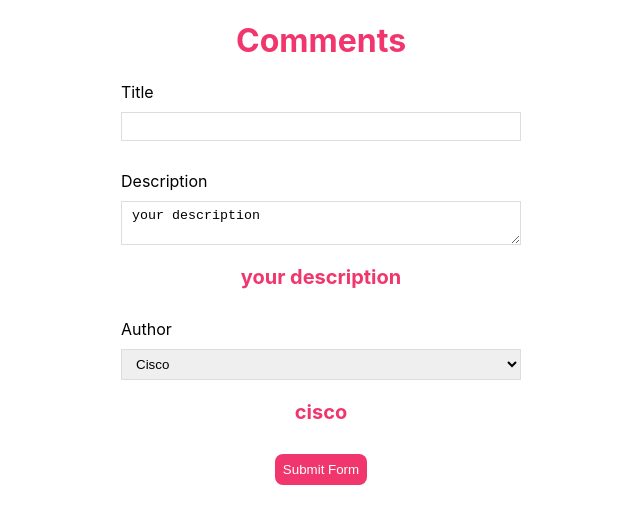
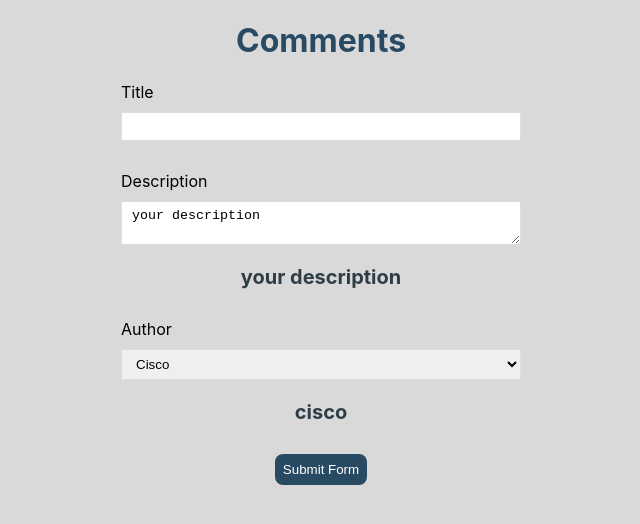
Before and after one commit to AliciaMyrie/react-forms, a React (Create React App) app: page / in a window 1280 px wide. Shown: the top 524 px of the page, without its empty margins (319-959 px from the left). Built offline with nearby package versions, Linux system fonts and the light colour scheme.

Commit message:
added pop up

```diff
--- a/src/App.css
+++ b/src/App.css
@@ -49,7 +49,7 @@ label {
 }
 h3 {
   font-size: 20px;
-  color: #f1356d;
+  color: #2f3e46;
   margin-bottom: 30px;
 }
 input,
@@ -64,7 +64,7 @@ select {
 }
 
 button {
-  background: #f1356d;
+  background: #284b63;
   color: #fff;
   border: 0;
   padding: 8px;
@@ -73,8 +73,12 @@ button {
 }
 
 button:active {
-  background: #d67a96;
+  background: #353535;
 }
 h1 {
-  color: #f1356d;
+  color: #284b63;
 }
+
+body {
+  background-color: #d9d9d9;
+}
--- a/src/App.js
+++ b/src/App.js
@@ -55,6 +55,11 @@ function App() {
       console.log(results);
       const data = await results.json();
       console.log(data);
+
+      setFormSubmitted(true);
+      setErrorMessage("");
+      setValidForm(true);
+      alert("Wow! Submitted");
     } catch (error) {
       console.error(error);
       setErrorMessage(
```
